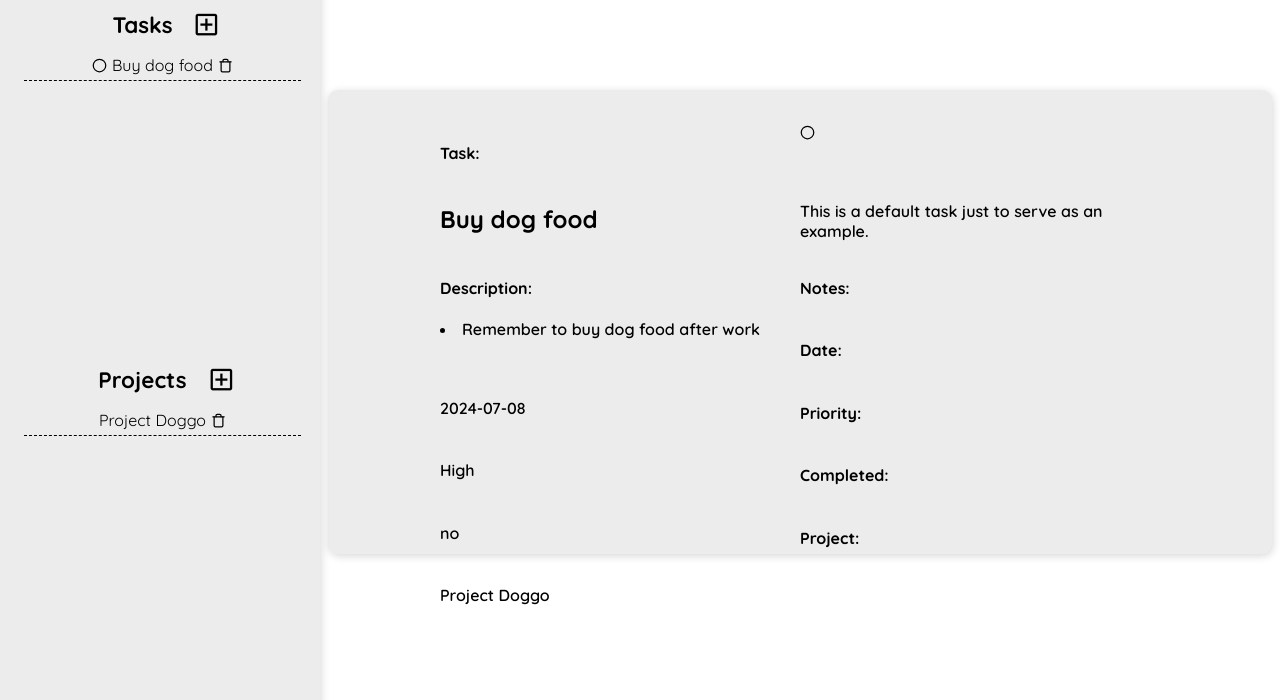
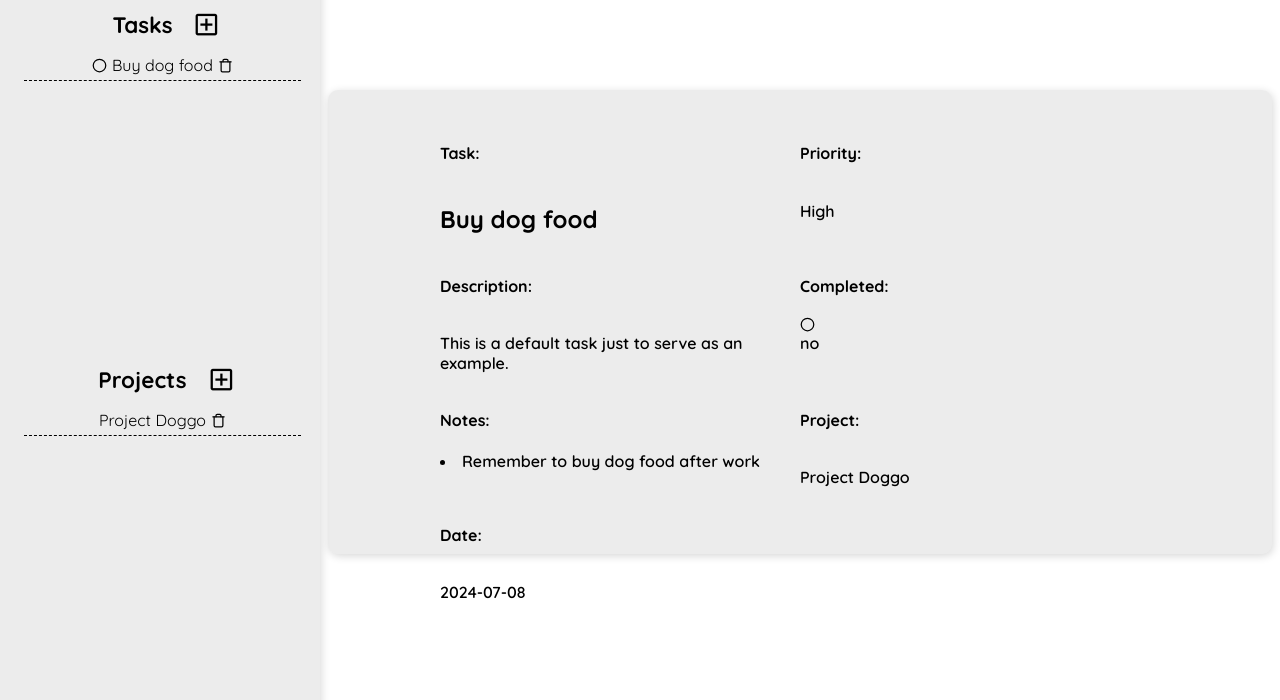
Before and after one commit to joviscab/todo-list, a website built with webpack: page src/index.html in a window 1280 px wide. Both pictures are taken after a click on the picture 99 px from the left and 143 px from the top of the page. Shown: the part 78-778 px from the top of the page. Built offline with nearby package versions, Linux system fonts and the light colour scheme.

Commit message:
fix minor style adjustments in the showcard

```diff
--- a/src/js/dom.js
+++ b/src/js/dom.js
@@ -346,6 +346,7 @@ export function showTaskCard(task, project, todoList) {
 
     // Task name
     const taskNameElement = document.createElement('h2');
+    taskNameElement.classList.add('show-task-name');
     taskNameElement.innerText = task.name;
     if (task.completed) {
         taskNameElement.classList.add('strikethrough');
@@ -360,6 +361,7 @@ export function showTaskCard(task, project, todoList) {
 
     // Task description
     const taskDescriptionElement = document.createElement('p');
+    taskDescriptionElement.classList.add('show-task-description');
     taskDescriptionElement.innerText = task.description;
     if (task.completed) {
         taskDescriptionElement.classList.add('strikethrough');
@@ -374,6 +376,7 @@ export function showTaskCard(task, project, todoList) {
 
     // Task notes
     const taskNotesElement = document.createElement('li');
+    taskNotesElement.classList.add('show-task-notes');
     taskNotesElement.innerText = task.notes;
     if (task.completed) {
         taskNotesElement.classList.add('strikethrough');
@@ -388,6 +391,7 @@ export function showTaskCard(task, project, todoList) {
 
     // Task date
     const taskDateElement = document.createElement('p');
+    taskDateElement.classList.add('show-task-date');
     taskDateElement.innerText = task.date;
     if (task.completed) {
         taskDateElement.classList.add('strikethrough');
@@ -402,6 +406,7 @@ export function showTaskCard(task, project, todoList) {
 
     // Task priority
     const taskPriorityElement = document.createElement('p');
+    taskPriorityElement.classList.add('show-task-priority');
     taskPriorityElement.innerText = task.priority;
     if (task.completed) {
         taskPriorityElement.classList.add('strikethrough');
@@ -416,12 +421,13 @@ export function showTaskCard(task, project, todoList) {
 
     // Task status
     const taskStatusElement = document.createElement('p');
+    taskStatusElement.classList.add('show-task-status');
     taskStatusElement.innerText = `${task.getCompletedStatus()}`;
     taskCardContainer.appendChild(taskStatusElement);
 
     // Check icon
     const checkIcon = document.createElement('img');
-    checkIcon.classList.add('check-icon');
+    checkIcon.classList.add('check-icon-show-task');
     checkIcon.setAttribute('src', task.completed ? circleCheckedIcon : circleCheckIcon);
     checkIcon.setAttribute('height', '15');
     checkIcon.setAttribute('width', '15');
@@ -449,6 +455,7 @@ export function showTaskCard(task, project, todoList) {
 
     // Project name
     const taskProjectElement = document.createElement('p');
+    taskProjectElement.classList.add('project-name-show');
     taskProjectElement.innerText = `${project ? project.name : 'No project'}`;
     taskCardContainer.appendChild(taskProjectElement);
 
--- a/src/style/index.css
+++ b/src/style/index.css
@@ -239,7 +239,7 @@ li.task-item {
     height: 25rem;
     display: grid;
     grid-template-columns: 1fr 1fr;
-    grid-template-rows: 1fr 1fr 1fr 1fr 1fr 1fr;
+    grid-template-rows: 1fr 1fr 1fr 1fr 1fr 1fr 1fr;
 }
 
 .show-task-title-label {
@@ -247,7 +247,7 @@ li.task-item {
     grid-row: 1 / 2;
 }
 
-task-card > h2 {
+.show-task-name {
     grid-column: 1 / 2;
     grid-row: 2 / 3;
 }
@@ -256,3 +256,59 @@ task-card > h2 {
     grid-column: 1 / 2;
     grid-row: 3 / 4;
 }
+
+.show-task-description {
+    grid-column: 1 / 2;
+    grid-row: 4 / 5;
+}
+
+.show-task-notes-label {
+    grid-column: 1 / 2;
+    grid-row: 5 / 6;
+}
+
+.show-task-notes {
+    grid-column: 1 / 2;
+    grid-row: 6 / 7;
+}
+
+.show-task-date-label {
+    grid-column: 1 / 2;
+    grid-row: 7 / 8;
+}
+
+.show-task-date {
+    grid-column: 1 / 2;
+    grid-row: 8 / 9;
+}
+
+.show-task-priority-label {
+    grid-column: 2 / 3;
+    grid-row: 1 / 2;
+}
+
+.show-task-priority {
+    grid-column: 2 / 3;
+    grid-row: 2 / 3;
+}
+
+.show-task-status-label {
+    grid-column: 2 / 3;
+    grid-row: 3 / 4;
+}
+
+.show-task-status,
+.check-icon-show-task {
+    grid-column: 2 / 3;
+    grid-row: 4 / 5;
+}
+
+.show-task-project-label {
+    grid-column: 2 / 3;
+    grid-row: 5 / 6;
+}
+
+.project-name-show {
+    grid-column: 2 / 3;
+    grid-row: 6 / 7;
+}
```
